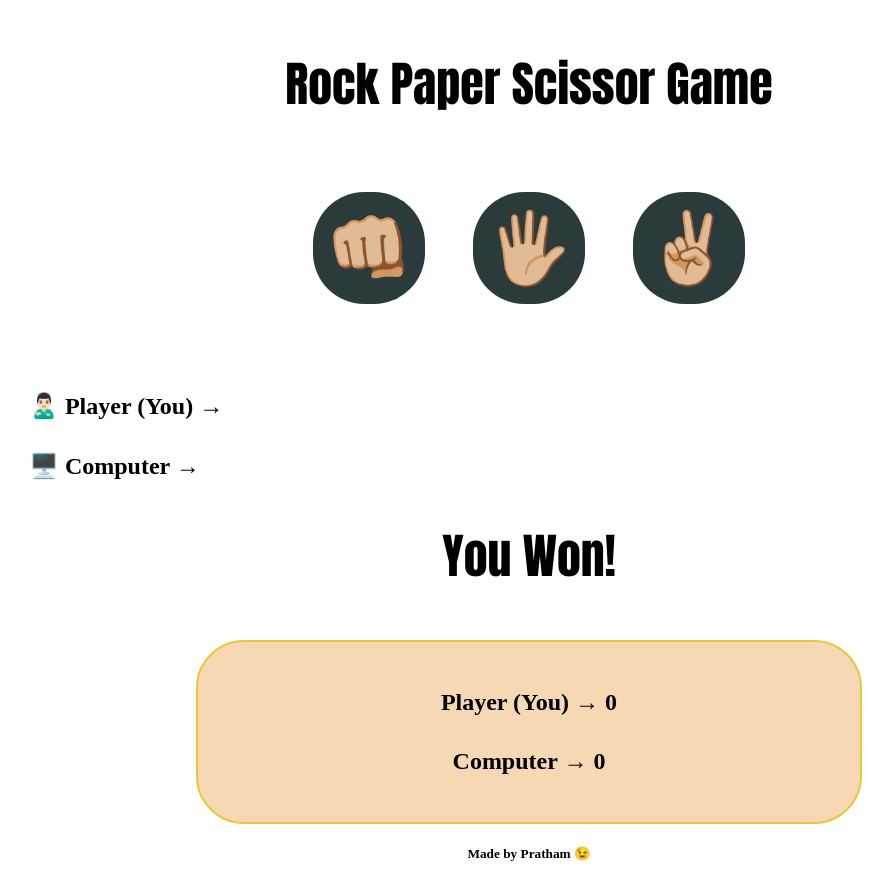
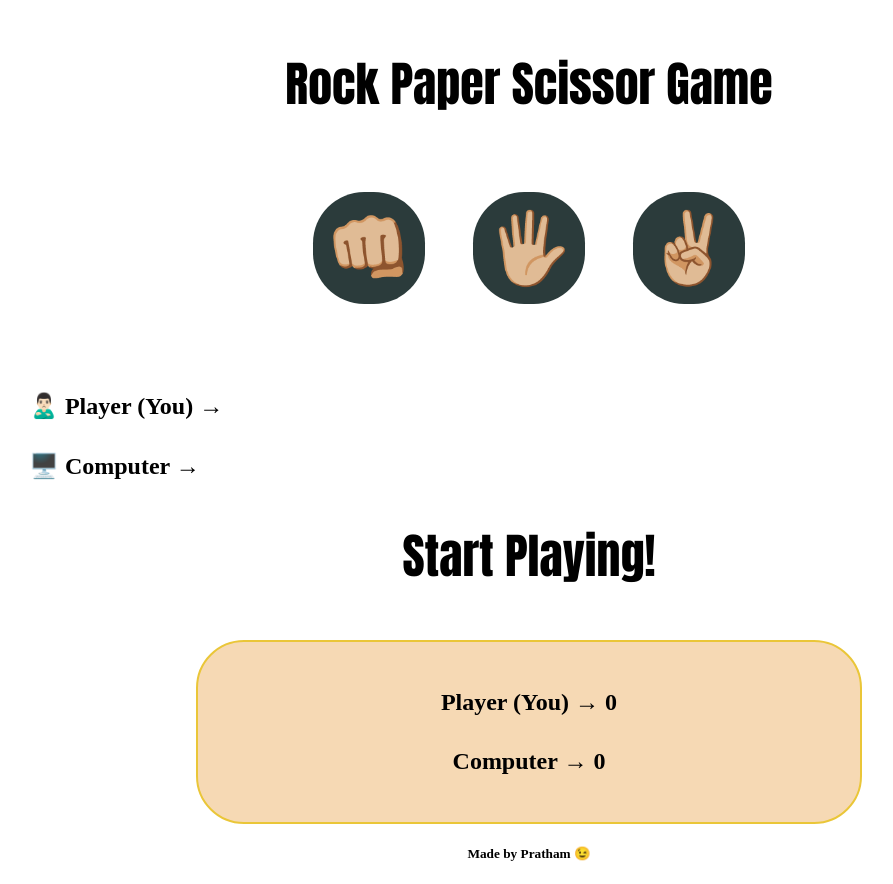
Before and after one commit to pratm1304/localrepo, a plain HTML site: page index.html in a window 1280 px wide. Shown: the whole page, without its empty margins (111-1004 px from the left). Drawn offline with Linux system fonts and the light colour scheme.

Commit message:
start playing

```diff
--- a/index.html
+++ b/index.html
@@ -18,7 +18,7 @@
         <h4>🖥️ Computer → </h4>
 
     </div>
-    <h3>You Won!</h3>
+    <h3>Start Playing!</h3>
     <div id="table">
         <h4>Player (You) → </h4>
         <h4>Computer → </h4>
```
